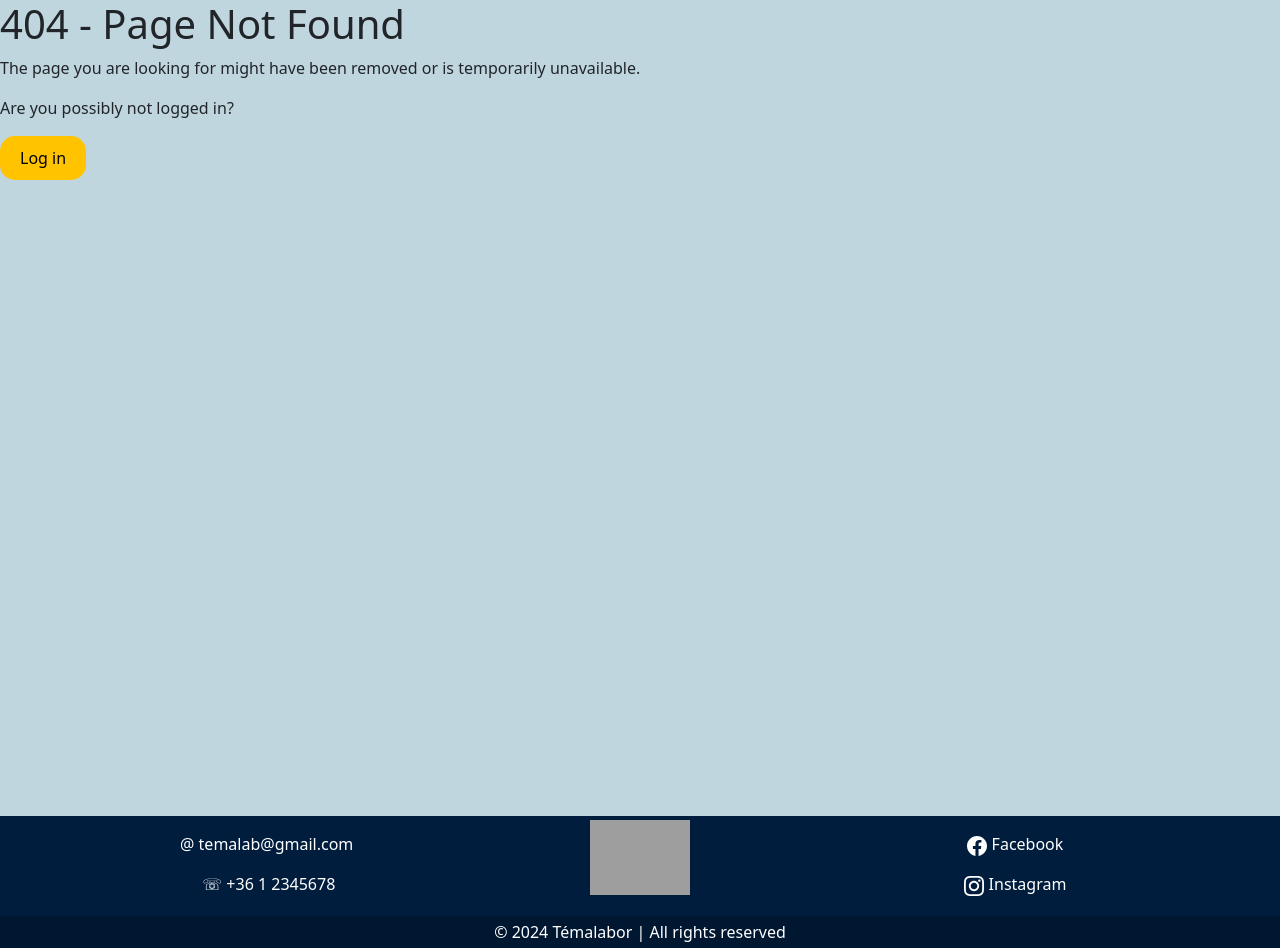
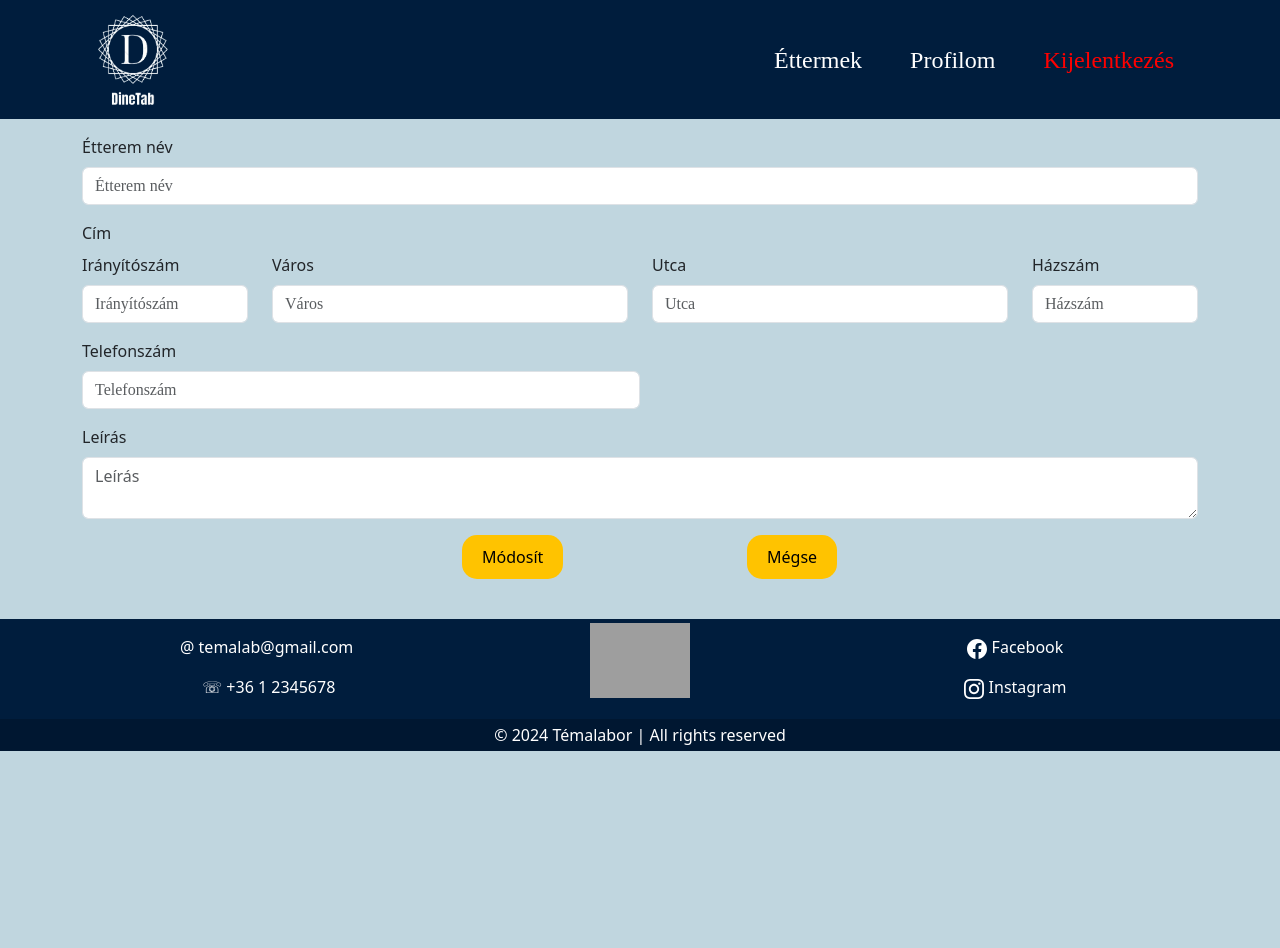
Before and after one commit to dudigeri0303/Temalab, a React (Vite) app in the folder TemalabFrontEnd/: page /editrestaurant/1 in a window 1280 px wide. After the commit the page ends 800 px from the top, so only its background shows below. Built offline with nearby package versions, Linux system fonts and the light colour scheme; grey boxes are pictures that could not be loaded; a web font is replaced by a local one.

Commit message:
profil+etterem

```diff
--- a/TemalabFrontEnd/src/App.jsx
+++ b/TemalabFrontEnd/src/App.jsx
@@ -26,6 +26,7 @@ import CustomerMakeReservationsForm from './sections/CustomerMakeReservationsFor
 import RestReservationPage from './sections/RestReservationPage';
 import NotFound from './components/NotFound';
 import OwnerManageTables from './sections/OwnerManageTables';
+import EditRestaurant from './sections/EditRestaurant';
 
 function App() {
 
@@ -67,6 +68,7 @@ function App() {
           <Route path="/ownerProfile" element={<OwnerProfile/>}/>
           <Route path="/createmenu/:id" element={<MenuCreator/>}/>
           <Route path='/restaurantreservations/:id' element={<RestReservationPage/>}/>
+          <Route path="/editrestaurant/:id" element={<EditRestaurant/>} />
           <Route path="*" element={<NotFound />} /> {/* 404-es útvonal */}
           <Route path='/ownerManageTables/:id' element={<OwnerManageTables/>}/>
         </Routes>
--- a/TemalabFrontEnd/src/components/CardAdminDeleteUser.jsx
+++ b/TemalabFrontEnd/src/components/CardAdminDeleteUser.jsx
@@ -5,7 +5,27 @@ export default function CardAdminDeleteUser({data}) {
 
   const deleteUser = async(dataId) =>{
       // itt lesz majd a delet user csak nincs rá rest api
-  }
+    console.log(dataId)
+    const myHeaders = new Headers();
+
+    const requestOptions = {
+      method: "DELETE",
+      headers: myHeaders,
+      credentials: 'include',
+      xhrFields: { withCredentials: true},
+      redirect: "follow"
+    };
+
+    try {
+      const response = await fetch("https://localhost:7114/api/User/deleteUserByIdWithAdmin?userId=" + dataId, requestOptions);
+      const result = await response.text();
+      console.log(result);
+      window.location.reload();
+    } catch (error) {
+      console.error(error);
+    }
+  };
+
   return (
     <>
       <section id="main" className="container py-2">
--- a/TemalabFrontEnd/src/components/CardCustomerMain.jsx
+++ b/TemalabFrontEnd/src/components/CardCustomerMain.jsx
@@ -1,6 +1,6 @@
 import "../App.css";
 import PropTypes from 'prop-types';
-import React, { useEffect, useState } from "react";
+import { useEffect, useState } from "react";
 
 export default function CardCustomerMain({data}) {
 
@@ -103,7 +103,7 @@ export default function CardCustomerMain({data}) {
                       <label className="card-text">{data.name}</label>
                     </div>
                     <div>
-                      <label className="card-text">{data.desctiption}</label>
+                      <label className="card-text">{data.description}</label>
                     </div>
                     <div>
                       <label className="card-Altext">{data.label}</label>
--- a/TemalabFrontEnd/src/components/CardOwnerMain.jsx
+++ b/TemalabFrontEnd/src/components/CardOwnerMain.jsx
@@ -2,6 +2,11 @@ import "../App.css";
 import PropTypes from 'prop-types';
 
 export default function CardOwnerMain({data}) {
+
+  const goEdit = () => {
+    window.open("/editrestaurant/" + data.id, "_self");
+  }
+
   return (
     <>
       <section id="main" className="container py-2 div-card position-relative">
@@ -21,7 +26,7 @@ export default function CardOwnerMain({data}) {
           </div>
         </a>
         <div className="position-absolute likeposowner">
-          <button type="button" className="cardbtn float-end">
+          <button type="button" className="cardbtn float-end" onClick={goEdit}>
             Szerkesztés
           </button>
         </div>
--- a/TemalabFrontEnd/src/components/CommonProfile.jsx
+++ b/TemalabFrontEnd/src/components/CommonProfile.jsx
@@ -1,5 +1,5 @@
 import "../App.css";
-import React, { useEffect, useState } from "react";
+import { useEffect, useState } from "react";
 
 export default function CommonProfile() {
   useEffect(() => {
@@ -15,11 +15,10 @@ export default function CommonProfile() {
   const getUserData = async () => {
     const myHeaders = new Headers();
 
-
     const requestOptions = {
       method: "GET",
       credentials: 'include',
-      xhrFields: { withCredentials: true},
+      xhrFields: { withCredentials: true },
       headers: myHeaders,
       redirect: "follow"
     };
@@ -32,27 +31,28 @@ export default function CommonProfile() {
       setEmail(result.email);
       setPhoneNumber(result.phoneNumber);
       setPassword(result.password);
+
+      // Dinamikusan állítjuk be a placeholder-eket a felhasználó adataival
+      document.getElementById("nameForProfile").placeholder = result.name;
+      document.getElementById("telForProfile").placeholder = result.phoneNumber;
+      document.getElementById("emailForProfile").placeholder = result.email;
+      document.getElementById("passwordForProfile").placeholder = result.password;
     } catch (error) {
       console.error(error);
     }
-  }
+  };
+  useEffect(() => {
     getUserData();
+  }, []);
 
   const deleteProfile = () => {
     const IsProfileDeleted = window.confirm("Biztos törlöd a profilod?");
     if (IsProfileDeleted) {
-      {
-        /*Profil törlése method hívás*/
       alert("Profil törölve")
-      }
       window.open("/", "_self");
-      {
-        /*Visszairányít a login oldalra _self, hogy ne új lapon nyissa meg*/
-      }
     }
   };
 
-  {/*reactban:state hook kell, hogy azonnal renderelje a változást*/}
   const [modifiable, setModifiable] = useState(false);
 
   const modify = () => {
@@ -67,7 +67,6 @@ export default function CommonProfile() {
 
   const saveChanges = () => {
     setModifiable(false);
-    //-----------------------------------------------
 
     const newData = {
       userName: userName,
@@ -78,36 +77,27 @@ export default function CommonProfile() {
     const putRequestOptions = {
       method: 'PUT',
       headers: { 'Content-Type': 'application/json' },
+      credentials: 'include',
       body: JSON.stringify(newData)
     };
 
+    fetch("https://localhost:7114/api/User/updateUserForLoggedInUser", putRequestOptions)
+      .then(handleResponse)
+      .catch(handleError);
 
+    function handleResponse(response) {
+      if (response.ok) {
+        alert("Változtatások mentve");
+      } else {
+        throw new Error('Hiba történt a mentés során');
+      }
+    }
 
-  fetch(`https://localhost:7114/api/User/editUserDate/${userName}`  , putRequestOptions)
-    .then(response => {
-      if (response.ok) {
-        // Sikeres mentés esetén itt lehet kezelni a választ
-        alert("Változtatások mentve1");
-        console.log("1")
-      } else {
-        console.log("2")
-        throw new Error('Hiba történt a mentés során2');
+    function handleError(error) {
+      console.error('Hiba történt:', error);
+      alert("Hiba történt a mentés során");
     }
-    })
-    .catch(error => {
-      // Hiba esetén itt lehet kezelni a hibát
-      console.log("3")
-      console.error('Hiba történt3:', error);
-      alert("Hiba történt a mentés során4");
-      console.log("4")
-    });
-
-
-    //-----------------------------------------
-
-
-    {/*elmenti adatbázisba az adatokat, ha változtak, a mezők validáljanak + esetleg egy üzenet sikeres mentés esetén*/}
-  }
+  };
 
   return (
     <>
@@ -138,8 +128,8 @@ export default function CommonProfile() {
                   className="form-control"
                   id="nameForProfile"
                   name="nameForProfile"
+                  value={userName}
                   onChange={(e) => setUserName(e.target.value)}
-                  placeholder= {userName}
                   disabled={!modifiable}
                   required
                 />
@@ -149,7 +139,7 @@ export default function CommonProfile() {
             <div className="col-md-5">
               <div className="mb-6 d-flex justify-content-center">
                 <label htmlFor="telForProfile" className="form-label">
-                  Tel:
+                  Telefon:
                 </label>
               </div>
             </div>
@@ -160,7 +150,7 @@ export default function CommonProfile() {
                   className="form-control"
                   id="telForProfile"
                   name="telForProfile"
-                  placeholder= {phoneNumber}
+                  value={phoneNumber}
                   onChange={(e) => setPhoneNumber(e.target.value)}
                   disabled={!modifiable}
                   required
@@ -182,8 +172,8 @@ export default function CommonProfile() {
                   className="form-control"
                   id="emailForProfile"
                   name="emailForProfile"
+                  value={email}
                   onChange={(e) => setEmail(e.target.value)}
-                  placeholder={email}
                   disabled={!modifiable}
                   required
                 />
@@ -204,8 +194,8 @@ export default function CommonProfile() {
                   className="form-control"
                   id="passwordForProfile"
                   name="passwordForProfile"
+                  value={password}
                   onChange={(e) => setPassword(e.target.value)}
-                  placeholder={password}
                   disabled={!modifiable}
                   required
                 />
--- /dev/null
+++ b/TemalabFrontEnd/src/sections/EditRestaurant.jsx
@@ -0,0 +1,202 @@
+import { useState } from "react";
+import { useParams } from 'react-router-dom';
+import OwnerNavbar from "../components/OwnerNavbar";
+
+
+
+export default function EditRestaurant() {
+
+    const id = useParams();
+    //const [restaurant, setRestaurantData] = useState("");
+
+
+    const [name, setName] = useState('');
+    const [postCode, setPostCode] = useState('');
+    const [city, setCity] = useState('');
+    const [street, setStreet] = useState('');
+    const [houseNumber, setHouseNumber] = useState('');
+    const [phoneNumber, setPhoneNumber] = useState('');
+    const [description, setDescription] = useState('');
+    const [label, setLabel] = useState('kajálda haha');
+
+
+    const updateRestaurant = () => {
+
+
+        const newData = {
+            name: name,
+            postCode: postCode,
+            city: city,
+            street: street,
+            houseNumber: houseNumber,
+            phoneNumber: phoneNumber,
+            description: description,
+            label: label
+        };
+
+        const putRequestOptions = {
+            method: 'PUT',
+            headers: { 'Content-Type': 'application/json' },
+            credentials: 'include',
+            body: JSON.stringify(newData)
+        };
+
+        fetch("https://localhost:7114/api/Restaurant/updateRestaurantById?restaurantId=" + id.id, putRequestOptions)
+            .then(handleResponse)
+            .catch(handleError);
+
+        function handleResponse(response) {
+            if (response.ok) {
+                alert("Változtatások mentve");
+            } else {
+                throw new Error('Hiba történt a módosítás során');
+            }
+        }
+
+        function handleError(error) {
+            console.error('Hiba történt:', error);
+            alert("Hiba történt a módosítás során");
+        }
+        window.open("/mainPageOwner", "_self");
+    };
+
+    const goBack = () => {
+        window.open("/mainPageOwner", "_self");
+    }
+
+
+    /*
+        const getRestaurantData = async () => {
+            const myHeaders = new Headers();
+
+            const requestOptions = {
+                method: "GET",
+                headers: myHeaders,
+                redirect: "follow",
+                credentials: 'include',
+                xhrFields: { withCredentials: true },
+            };
+
+            try {
+                const response = await fetch("https://localhost:7114/api/Restaurant/GetRestaurantById?restaurantId=" + id.id, requestOptions);
+                const data = await response.json();
+                setRestaurantData(data);
+                console.log(data);
+                console.log(id);
+            } catch (error) {
+                console.log(error);
+            }
+        };
+        getRestaurantData();
+
+    */
+
+    return (
+        <>
+            <OwnerNavbar></OwnerNavbar>
+            <section className="container py-3">
+                <form method="post">
+                    <div className="mb-3">
+                        <label className="form-label">Étterem név</label>
+                        <input
+                            type="text"
+                            className="form-control"
+                            placeholder="Étterem név"
+                            onChange={(e) => setName(e.target.value)}
+                            required />
+                    </div>
+
+                    <label className="form-label">Cím</label>
+                    <div className="row">
+                        <div className="col-md-2">
+                            <div className="mb-3">
+                                <label className="form-label">Irányítószám</label>
+                                <input
+                                    type="number"
+                                    className="form-control"
+                                    placeholder="Irányítószám"
+                                    onChange={(e) => setPostCode(e.target.value)}
+                                    required />
+                            </div>
+                        </div>
+                        <div className="col-md-4">
+                            <div className="mb-3">
+                                <label className="form-label">Város</label>
+                                <input
+                                    type="text"
+                                    className="form-control"
+                                    placeholder="Város"
+                                    onChange={(e) => setCity(e.target.value)}
+                                    required />
+                            </div>
+                        </div>
+                        <div className="col-md-4">
+                            <div className="mb-3">
+                                <label className="form-label">Utca</label>
+                                <input
+                                    type="text"
+                                    className="form-control"
+                                    placeholder="Utca"
+                                    onChange={(e) => setStreet(e.target.value)}
+                                    required
+                                />
+                            </div>
+                        </div>
+                        <div className="col-md-2">
+                            <div className="mb-3">
+                                <label className="form-label">Házszám</label>
+                                <input
+                                    type="text"
+                                    className="form-control"
+                                    placeholder="Házszám"
+                                    onChange={(e) => setHouseNumber(e.target.value)}
+                                    required
+                                />
+                            </div>
+                        </div>
+                    </div>
+
+                    <div className="col-md-6 mb-3">
+                        <label className="form-label">Telefonszám</label>
+                        <input
+                            type="text"
+                            className="form-control"
+                            placeholder="Telefonszám"
+                            onChange={(e) => setPhoneNumber(e.target.value)}
+                        />
+                    </div>
+                    <div className="mb-3">
+                        <label className="form-label">Leírás</label>
+                        <textarea
+                            type="text"
+                            className="form-control"
+                            placeholder="Leírás"
+                            onChange={(e) => setDescription(e.target.value)}
+                        />
+                    </div>
+
+                    <div className="row">
+                        <div className="col-md-3 offset-sm-4 mb-2">
+                            <button
+                                onClick={updateRestaurant}
+                                type="button"
+                                className="avgbtn"
+                            >
+                                Módosít
+                            </button>
+                        </div>
+                        <div className="col-md-2 mb-2">
+                            <button
+                                onClick={goBack}
+                                type="button"
+                                className="avgbtn"
+                            >
+                                Mégse
+                            </button>
+                        </div>
+                    </div>
+                </form>
+            </section>
+        </>
+    );
+}
--- a/TemalabFrontEnd/src/sections/Menu.jsx
+++ b/TemalabFrontEnd/src/sections/Menu.jsx
@@ -44,6 +44,11 @@ export default function Menu() {
       console.log(error);
     }
   };
+
+  const goBack= () => {
+    window.open("/restaurant/" + id.id, "_self");
+  };
+
 
 
   const getMenuItems = async () => {
@@ -101,7 +106,7 @@ export default function Menu() {
           </div>
         ))}
       </div>
-
+      <button type="button" className="avgbtn" onClick={goBack}>Vissza</button>
     </>
   );
 }
```
Lines whose indentation alone changed are shown as unchanged.
